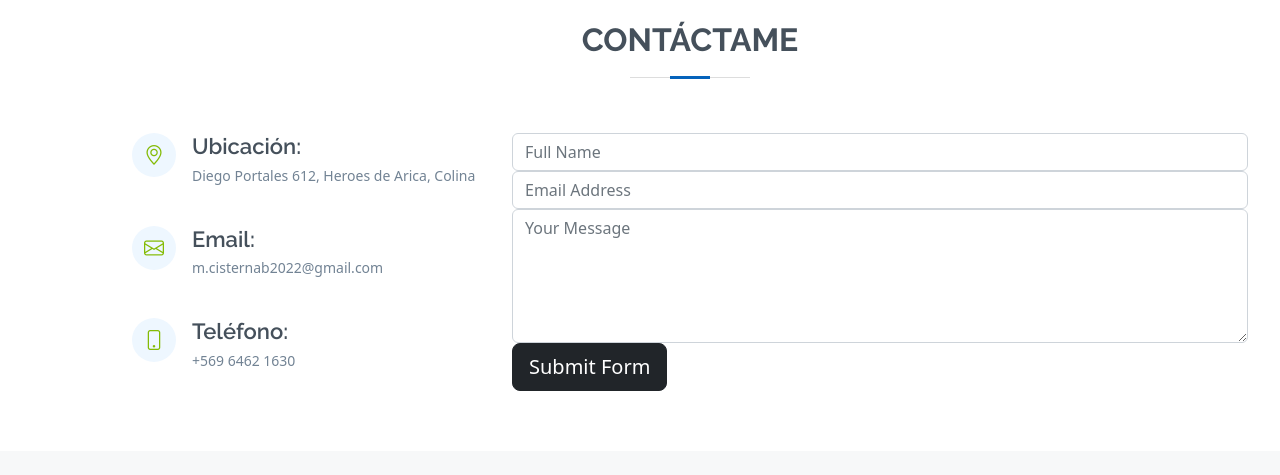
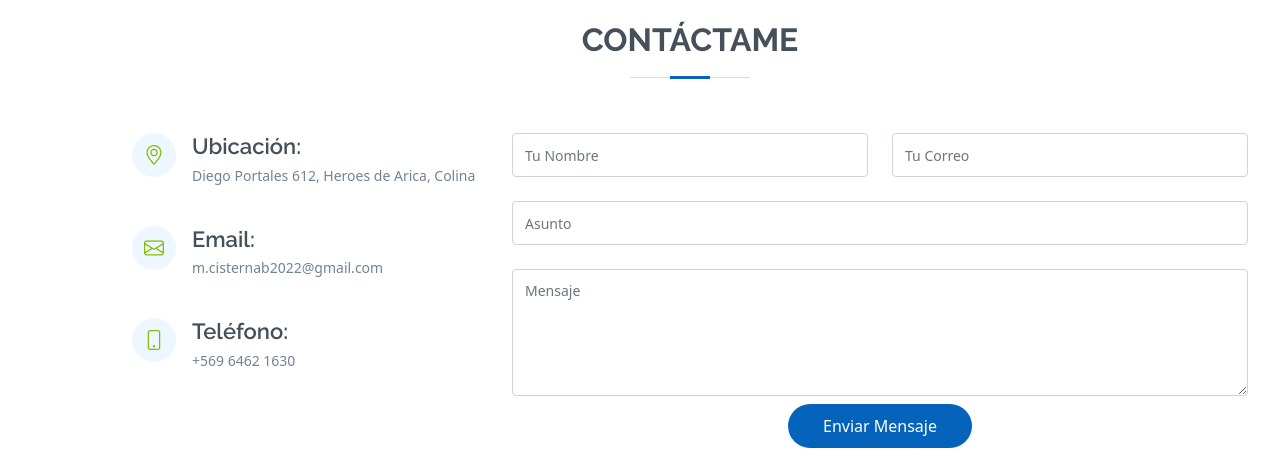
Before and after one commit to mcisternab2022/mi-portafolio, a plain HTML site: page index.html in a window 1280 px wide. Shown: the part 6380-6855 px from the top of the page. Drawn offline with nearby package versions, Linux system fonts and the light colour scheme.

Commit message:
Se mejora el formulario

```diff
--- a/index.html
+++ b/index.html
@@ -681,24 +681,28 @@
 
             <div class="col-lg-8 mt-5 mt-lg-0">
 
-              <form target="_blank" action="https://formsubmit.co/m.cisternab2022@gmail.com" method="POST">
+              <form target="_blank" action="https://formsubmit.co/m.cisternab2022@gmail.com" method="POST" class=" php-email-form">
                 <div class="row">
-                  <div class="form-group">
-                    <div class="form-row">
-                      <div class="col">
-                        <input type="text" name="name" class="form-control" placeholder="Full Name" required>
-                      </div>
-                      <div class="col">
-                        <input type="email" name="email" class="form-control" placeholder="Email Address" required>
-                      </div>
-                    </div>
+
+                  <div class="col-md-6 form-group">
+                    <input type="text" name="name" class="form-control" placeholder="Tu Nombre" required>
                   </div>
-                </div>
-                <div class="form-group">
-                  <textarea placeholder="Your Message" class="form-control" name="message" rows="5" required></textarea>
+
+                  <div class="col-md-6 form-group mt-3 mt-md-0">
+                    <input type="email" name="email" class="form-control" placeholder="Tu Correo" required>
+                  </div>
+
                 </div>
 
-                <button type="submit" class="btn btn-lg btn-dark btn-block">Submit Form</button>
+                <div class="form-group mt-3">
+                  <input type="text" name="subject" class="form-control" placeholder="Asunto" required>
+                </div>
+
+                <div class="form-group mt-3">
+                  <textarea class="form-control" name="message" rows="5" placeholder="Mensaje" required></textarea>
+                </div>
+
+                <div class="text-center"><button type="submit">Enviar Mensaje</button></div>
 
                 <input type="hidden" name="_captcha" value="false">
 
```
